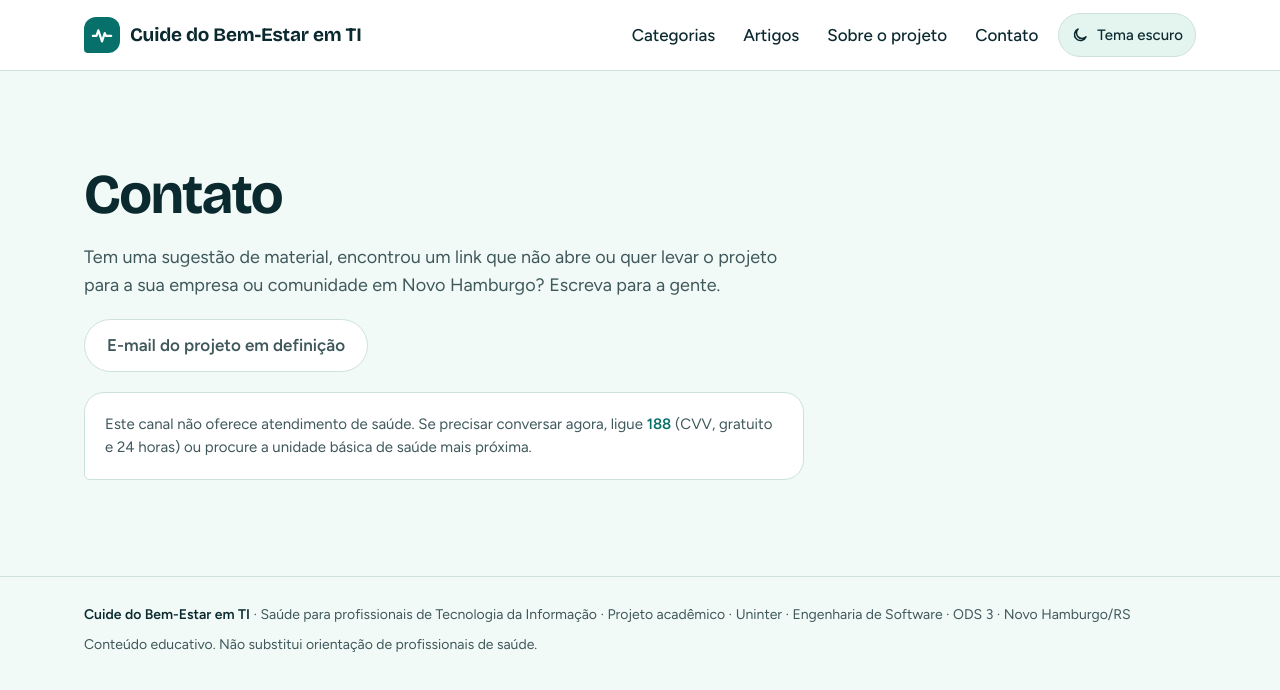
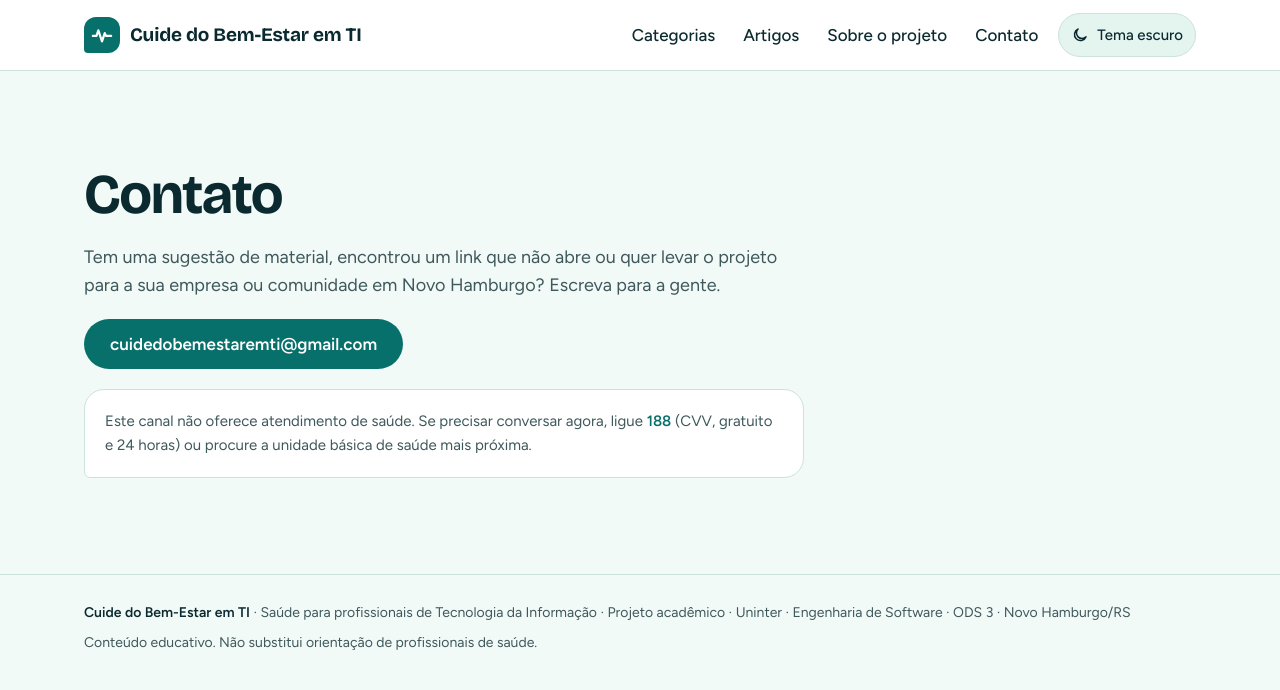
Before and after one commit to matheuspadilha/cuide-do-bem-estar-em-ti, a Next.js app: page /contato in a window 1280 px wide. Shown: the top 690 px of the page. Built offline with nearby package versions, Linux system fonts and the light colour scheme; no server answers.

Commit message:
feat: add project contact email
Co-Authored-By: Claude Opus 5.5 <noreply@anthropic.com>

```diff
--- a/src/app/contato/page.tsx
+++ b/src/app/contato/page.tsx
@@ -36,7 +36,7 @@ export default function ContactPage() {
         {contactEmail ? (
           <a
             href={`mailto:${contactEmail}`}
-            className="inline-flex min-h-[50px] items-center self-start rounded-full bg-primary px-[26px] font-semibold text-on-primary no-underline hover:text-on-primary hover:brightness-110"
+            className="inline-flex min-h-[50px] max-w-full items-center self-start rounded-full bg-primary px-[26px] font-semibold text-on-primary no-underline [overflow-wrap:anywhere] hover:text-on-primary hover:brightness-110 max-[380px]:px-4 max-[380px]:text-[15px]"
           >
             {contactEmail}
           </a>
--- a/src/data/contact.ts
+++ b/src/data/contact.ts
@@ -1,3 +1,3 @@
 // E-mail do projeto (docs/SDD.md, seção 12). Enquanto estiver vazio, a página de contato
 // mostra que o endereço está em definição, em vez de um link quebrado.
-export const contactEmail: string = "";
+export const contactEmail: string = "cuidedobemestaremti@gmail.com";
```
Also changed, not shown: 2 other files (tests, documents, lock files or other folders).
